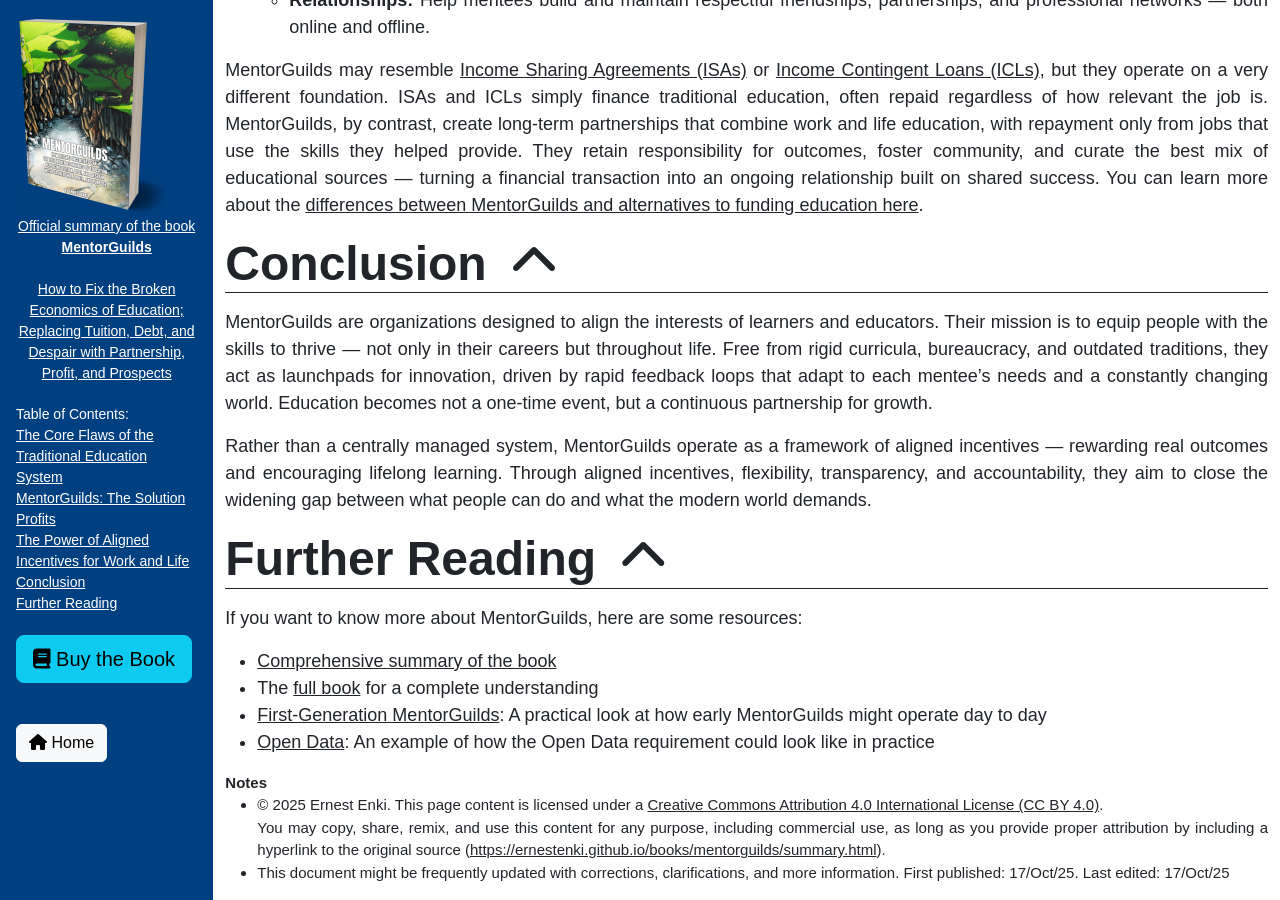
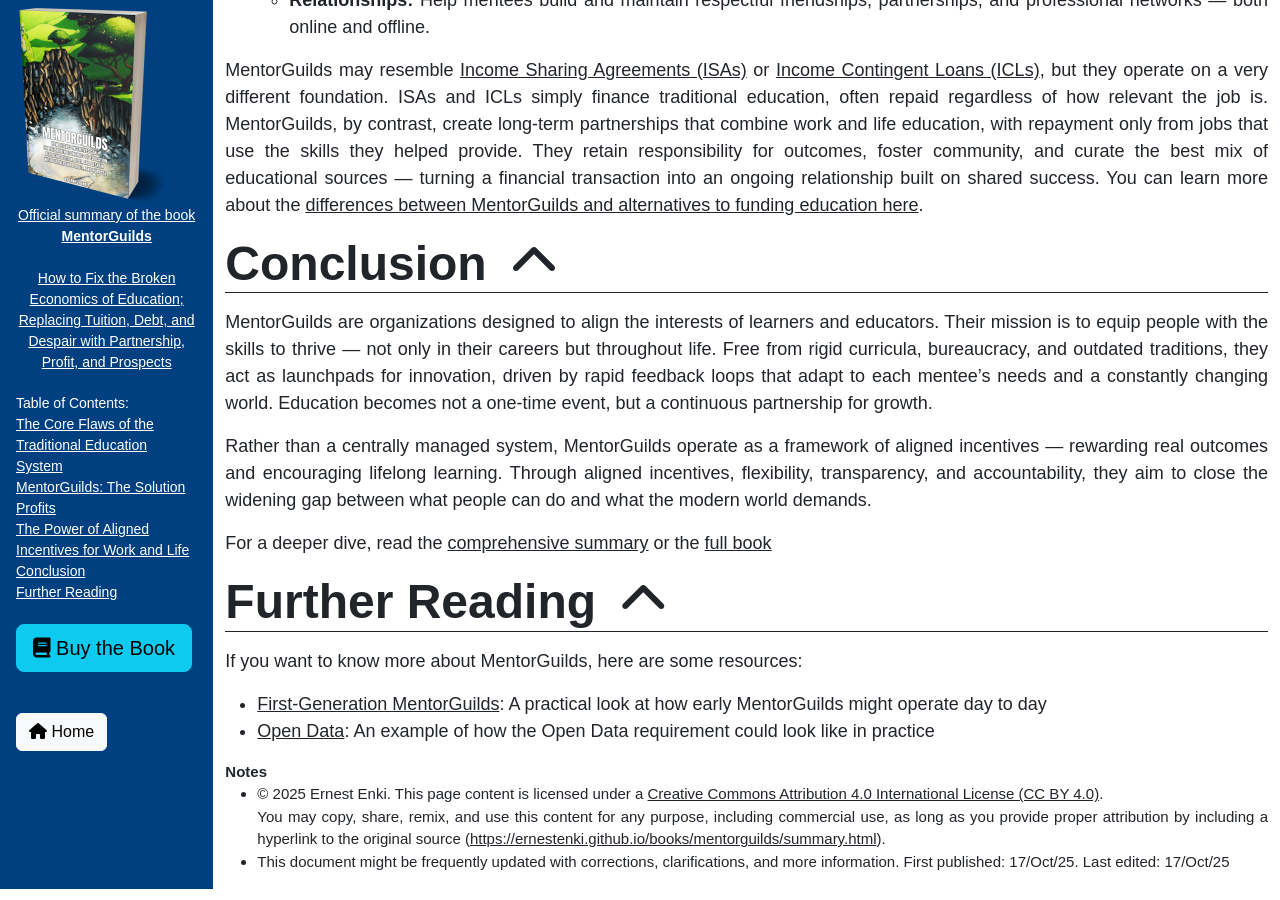
Before and after one commit to ErnestEnki/ernestenki.github.io, a Jekyll site: the page built from books/mentorguilds/summary.html, in a window 1280 px wide and 900 px high, scrolled down 2881 px. Built offline with Jekyll 4.4.1, drawn with Linux system fonts in a browser that asks for light colours; some web fonts are replaced; comment, search, counter and statistics services are not loaded.

Commit message:
Improving MentorGuild summary

```diff
--- a/books/mentorguilds/comprehensive_summary.html
+++ b/books/mentorguilds/comprehensive_summary.html
@@ -346,7 +346,7 @@ extra_head: '
             <p>At first glance, MentorGuilds may appear to be just another way to finance tuition — an alternative to free or subsidized programs, student loans, or income-based repayment models.</p>
             <p>But funding tuition is only one of the MentorGuild's objectives.</p>
             <p>Even when financing is the main focus, MentorGuilds can offer complementary roles. In highly regulated professions such as medicine, a MentorGuild’s primary role might be to finance tuition for a university degree. Yet their contribution does not end there. They can also provide stipends so students can
-              study without the strain of part-time jobs, and continue supporting them after graduation — helping them find work, negotiate contracts, or navigate early career challenges.</p>
+              study without the strain of part-time jobs, cover major gaps left by the traditional education, and continue supporting them after graduation — helping them find work, negotiate contracts, or navigate early career challenges.</p>
 
             <p>Although MentorGuilds may seem similar to <a href="https://en.wikipedia.org/wiki/Income_share_agreement" target="ISAs">Income Sharing Agreements (ISAs)</a> or <a href="https://www.unesco.org/en/dtc-finance-toolkit-factsheets/income-contingent-loans-icls" target="ICLs">Income Contingent Loans (ICLs)</a>
               — since all involve sharing a portion of future income in exchange for education — the resemblance is only superficial.</p>
@@ -578,6 +578,9 @@ extra_head: '
             <p>Still, MentorGuilds face real challenges, like an unproven track record and legal / regulatory uncertainty. The key question is not whether they are flawless — no system is — but whether they can deliver better outcomes than current alternatives for enough people to justify the risks, effort, and
               experimentation required for this model to grow naturally.</p>
             <p>The next step is clear: MentorGuilds should begin as pilot programs. If results are strong, they should scale quickly. Their open-data approach will make progress transparent and easy for everyone to monitor.</p>
+
+            <p>Early versions can also launch within existing legal frameworks in many countries. For example, a MentorGuild could operate as a consultancy, hiring out its employees / mentees for external work. This carries added costs — such as workers’ insurance and compliance — but may work in high-income fields. Ultimately, MentorGuilds are an idea that can be implemented through several intermediate forms before reaching a dedicated legal status.</p>
+
           </div>
         </article>
 
--- a/books/mentorguilds/summary.html
+++ b/books/mentorguilds/summary.html
@@ -154,6 +154,8 @@ extra_head: '
             <p>Rather than a centrally managed system, MentorGuilds operate as a framework of aligned incentives — rewarding real outcomes and encouraging lifelong learning. Through aligned incentives, flexibility, transparency, and accountability, they aim to close the widening gap between what people can do and what
               the modern world
               demands.</p>
+
+            <p>For a deeper dive, read the <a href="/books/mentorguilds/comprehensive_summary">comprehensive summary</a> or the <a href="https://www.amazon.com/dp/B0DKNT5YHT" target="_blank">full book</a></p>
           </div>
         </article>
 
@@ -162,8 +164,6 @@ extra_head: '
           <div>
             <p>If you want to know more about MentorGuilds, here are some resources:</p>
             <ul>
-              <li><a href="/books/mentorguilds/comprehensive_summary">Comprehensive summary of the book</a></li>
-              <li>The <a href="https://www.amazon.com/dp/B0DKNT5YHT" target="_blank">full book</a> for a complete understanding</li>
               <li><a href="/articles/first_generation_mentorguilds/">First-Generation MentorGuilds</a>: A practical look at how early MentorGuilds might operate day to day</li>
               <li><a href="/books/mentorguilds/964219">Open Data</a>: An example of how the Open Data requirement could look like in practice</li>
             </ul>
```
